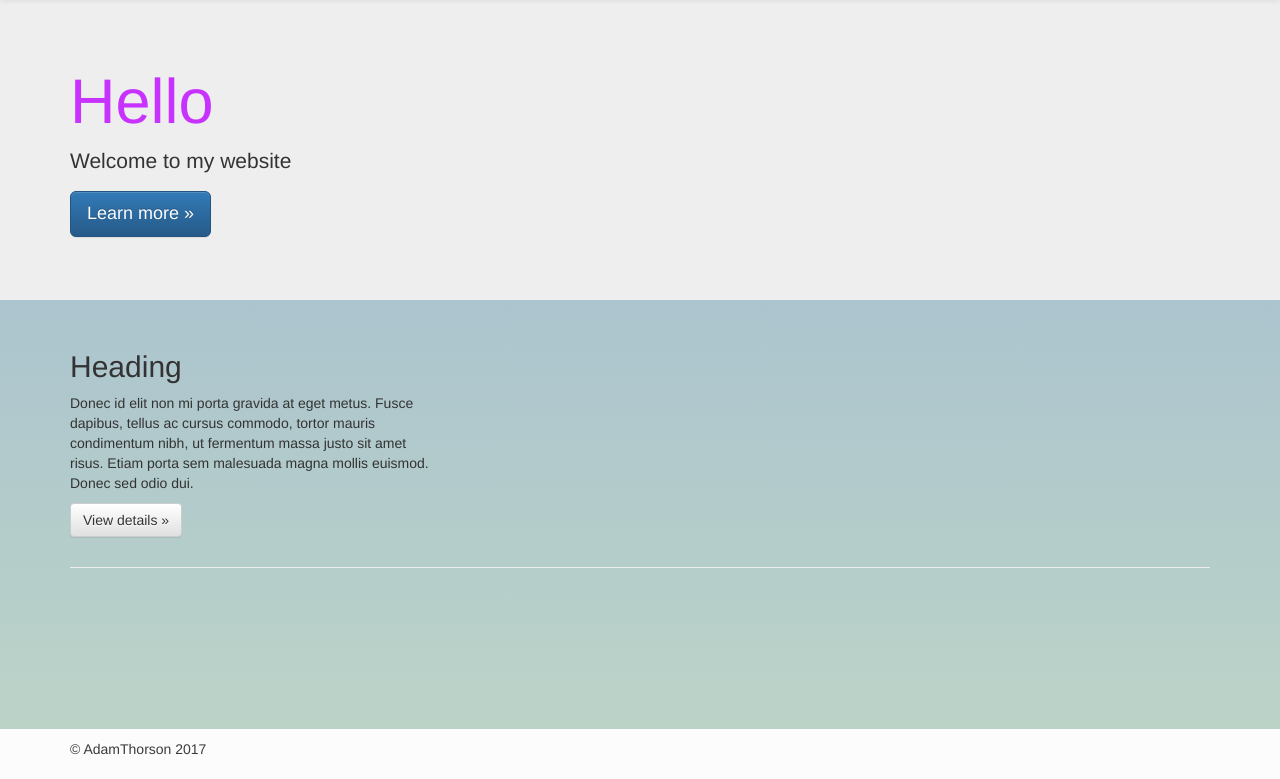
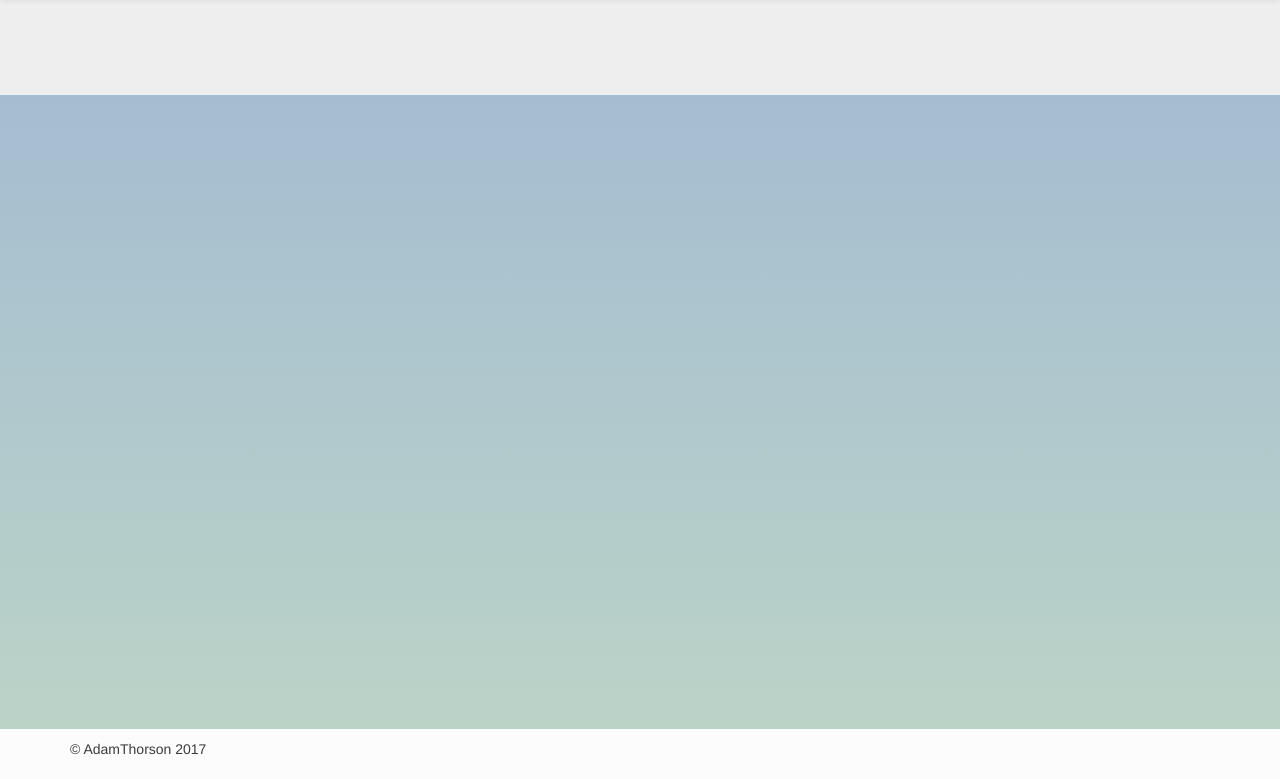
Before and after one commit to ElQuintoViento/Blog, a Django app: page / in a window 1280 px wide. Shown: the part 51-830 px from the top of the page. Run offline with Django 3.2, Linux system fonts and the light colour scheme; some libraries are stand-ins or nearby versions.

Commit message:
removed default content

```diff
--- a/adamthorson/templates/adamthorson/index.html
+++ b/adamthorson/templates/adamthorson/index.html
@@ -8,22 +8,9 @@
     <!-- Main jumbotron for a primary marketing message or call to action -->
     <div class="jumbotron">
       <div class="container">
-        <h1>Hello</h1>
-        <p>Welcome to my website</p>
-        <p><a class="btn btn-primary btn-lg" href="#" role="button">Learn more &raquo;</a></p>
       </div>
     </div>
 
     <div class="container">
-      <!-- Example row of columns -->
-      <div class="row">
-        <div class="col-md-4">
-          <h2>Heading</h2>
-          <p>Donec id elit non mi porta gravida at eget metus. Fusce dapibus, tellus ac cursus commodo, tortor mauris condimentum nibh, ut fermentum massa justo sit amet risus. Etiam porta sem malesuada magna mollis euismod. Donec sed odio dui. </p>
-          <p><a class="btn btn-default" href="#" role="button">View details &raquo;</a></p>
-        </div>
-      </div>
-
-      <hr>
     </div> <!-- /container -->
 {% endblock %}
```
